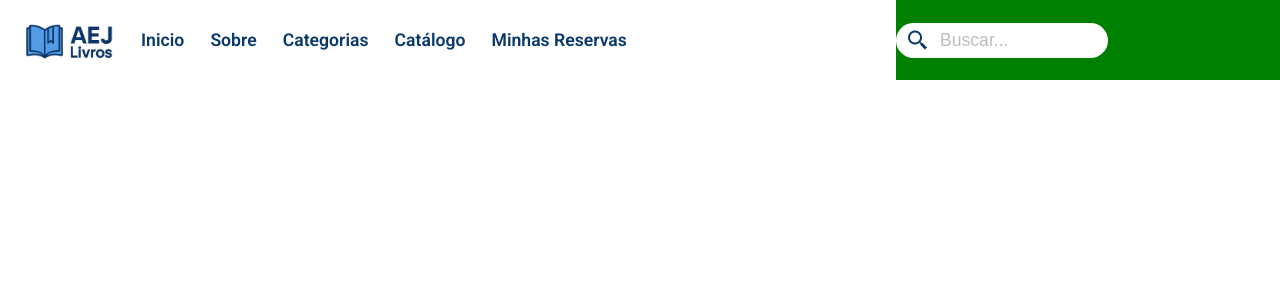
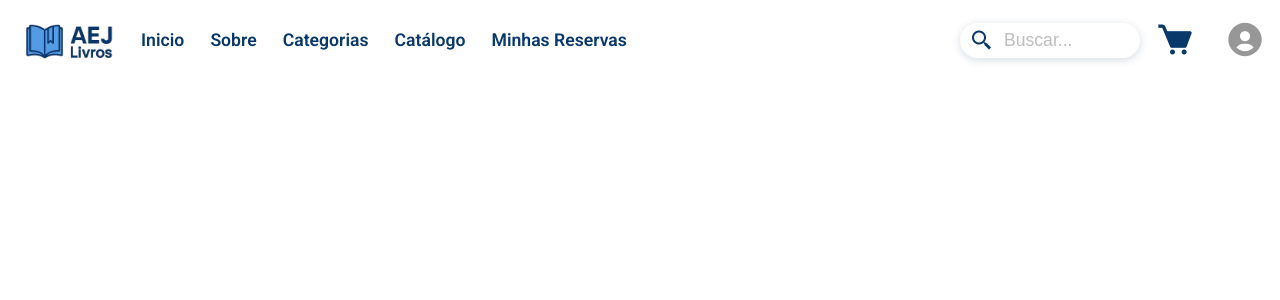
Before and after one commit to Grupo-8-PI/web-app, a React (Vite) app in the folder AEJLivrosFront/: page / in a window 1280 px wide. Shown: the top 300 px of the page. Built offline with nearby package versions, Linux system fonts and the light colour scheme.

Commit message:
Subindo as paginas do Web-app e aplicando o header na home

```diff
--- a/AEJLivrosFront/package.json
+++ b/AEJLivrosFront/package.json
@@ -11,7 +11,8 @@
   },
   "dependencies": {
     "react": "^19.1.0",
-    "react-dom": "^19.1.0"
+    "react-dom": "^19.1.0",
+    "react-router-dom": "^7.7.1"
   },
   "devDependencies": {
     "@eslint/js": "^9.25.0",
--- a/AEJLivrosFront/src/App.jsx
+++ b/AEJLivrosFront/src/App.jsx
@@ -1,12 +1,11 @@
 
-import { Header } from './componentes/header'
-import { ModalLogin } from './componentes/modalLogin'
-import './StyleAej.css'
+import React from 'react';
+import { Home } from './pages/Home';
 
 function App() {
 
 return (
-    <Header />
+    <Home/>
 )
 
 }
--- a/AEJLivrosFront/src/StyleAej.css
+++ b/AEJLivrosFront/src/StyleAej.css
@@ -253,11 +253,11 @@ body{
   font-weight: 600;
 }
 .rightSpace {
-  width: 30%;
+  width: 25%;
   height: 100%;
-  background: green;
   display: flex;
   align-items: center;
+  justify-content: space-around;
 }
 .searchBox {
   width: 50%;
@@ -267,6 +267,7 @@ body{
   display: flex;
   align-items: center;
   padding: 0 10px;
+  box-shadow: 0 2px 8px rgba(9, 56, 107, 0.171);
 }
 .searchBox i {
   font-size: 1.5rem;
@@ -289,3 +290,20 @@ body{
   color: #bdbdbd;
   opacity: 1;
 }
+.icons{
+  width: 180px;
+  height: 100%;
+  display: flex;
+  justify-content: center;
+  gap: 30px;
+  align-items: center;
+}
+.icons i {
+  font-size: 2.5rem;
+  color: #09386B;
+  cursor: pointer;
+  transition: color 0.3s;
+}
+.icons .user{
+  color: #979797;
+}
--- a/AEJLivrosFront/src/componentes/Header.jsx
+++ b/AEJLivrosFront/src/componentes/Header.jsx
@@ -19,6 +19,10 @@ export function Header() {
                 <i className='bx bx-search-alt-2'></i>
                 <input type="text" placeholder="Buscar..." className="searchInput" />
             </div>
+            <div className="icons">
+                <i class='bx bxs-cart'></i>
+                <i class='bx bxs-user-circle user' ></i>
+            </div>
         </div>
     </div>
   );
--- /dev/null
+++ b/AEJLivrosFront/src/pages/Home.jsx
@@ -0,0 +1,10 @@
+import { Header } from "../componentes/header";
+
+export function Home() {
+    return (
+        <div>
+            <Header/>
+
+        </div>
+    );
+}
--- /dev/null
+++ b/AEJLivrosFront/src/router.jsx
@@ -0,0 +1,6 @@
+export const routes = createBrowserRouter([
+    {
+    path: "/",
+    element:
+    }
+]);
--- /dev/null
+++ b/package.json
@@ -0,0 +1,5 @@
+{
+  "dependencies": {
+    "react-router-dom": "^7.7.1"
+  }
+}
```
Also changed, not shown: AEJLivrosFront/src/pages/Catalogo.jsx (added), AEJLivrosFront/src/pages/Categorias.jsx (added), AEJLivrosFront/src/pages/MinhasReservas.jsx (added), AEJLivrosFront/src/pages/Sobre.jsx (added), 2 other files (tests, documents, lock files or other folders).
